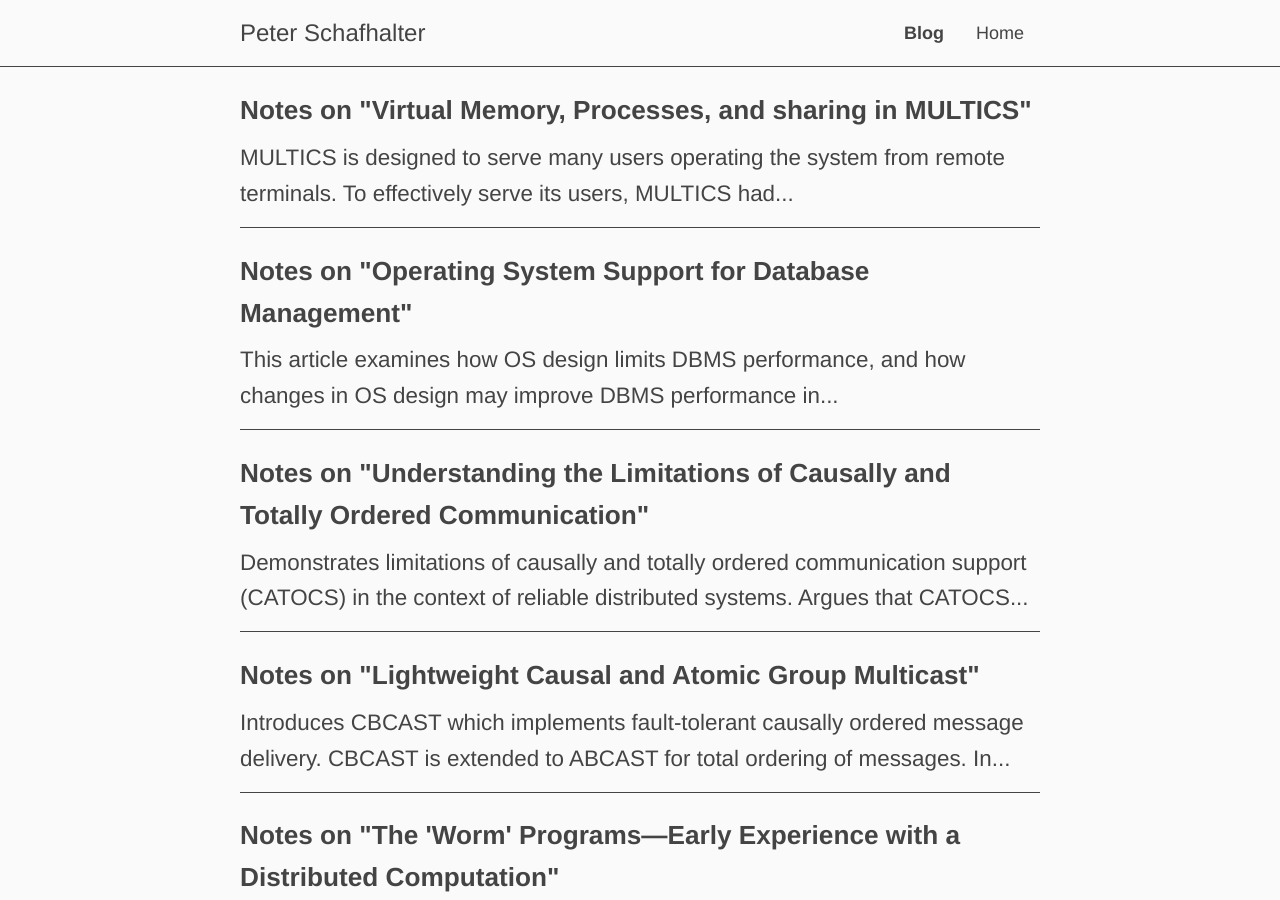
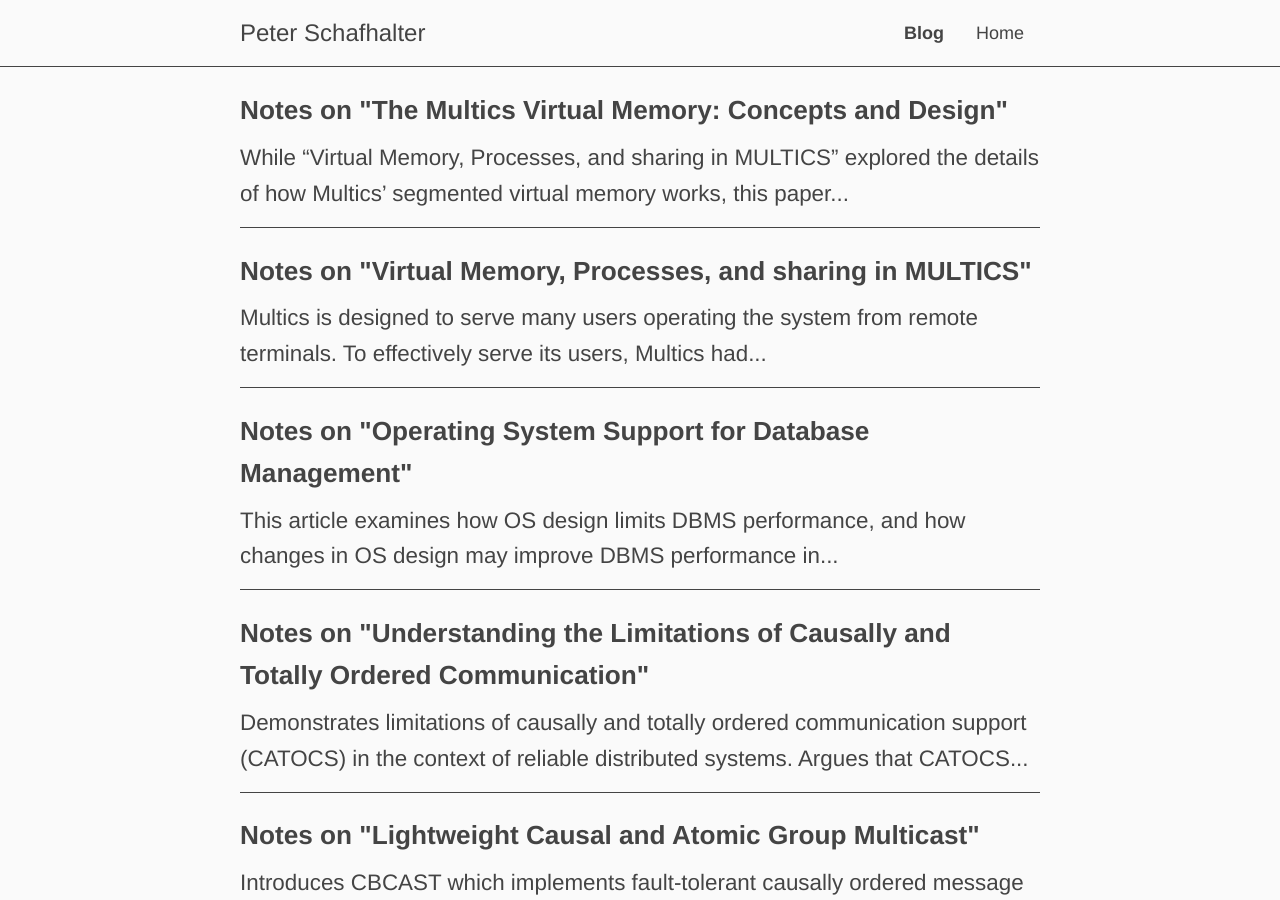
Before and after one commit to pschafhalter/pschafhalter.github.io, a Jekyll site: the page built from blog.html, in a window 1280 px wide and 900 px high. Built offline with Jekyll 4.4.1, drawn with Linux system fonts in a browser that asks for light colours; some of the changed lines change nothing that is shown.

Commit message:
More Multics virtual memory notes

````diff
--- a/_posts/os_prelim/virtual_memory/2020-08-03-vm-processes-and-sharing-in-multics.md
+++ b/_posts/os_prelim/virtual_memory/2020-08-03-vm-processes-and-sharing-in-multics.md
@@ -11,8 +11,8 @@ year: 1968
 venue: ACM
 ---
 
-MULTICS is designed to serve many users operating the system from remote terminals.
-To effectively serve its users, MULTICS had 3 main goals:
+Multics is designed to serve many users operating the system from remote terminals.
+To effectively serve its users, Multics had 3 main goals:
 
 1. Provide a large machine-independent virtual memory to simplify information transfer and make programs independent of the types of storage devices available.
 2. Programming generality such as calling other procedures by symbolic name without knowledge of storage devices available.
@@ -28,7 +28,7 @@ Procedure segments that are nonself-modifying are considered *pure procedures*.
 Segments replace files; the *directory structure* associates at least one symbolic name with each segment.
 Symbolic names are invariant over all processes.
 
-![Virtual memory in a MUTLICS process.](/assets/pictures/posts/os_prelim/multics_directory_vm.png)
+![Virtual memory in a Multics process.](/assets/pictures/posts/os_prelim/multics_directory_vm.png)
 
 ### Addressing
 
@@ -49,7 +49,7 @@ void* data_address = desired_segment_address + word_number;
 
 ![Addressing by generalized address.](/assets/pictures/posts/os_prelim/multics_addressing.png)
 
-MULTICS supports *paging* for segments by providing the illusion of contiguous memory even if a segment consists of noncontiguous blocks of memory.
+Multics supports *paging* for segments by providing the illusion of contiguous memory even if a segment consists of noncontiguous blocks of memory.
 Paging is desirable for large segments and is implemented via page tables stored in RAM.
 
 ### Intersegment Linking and Addressing
@@ -61,7 +61,7 @@ Proper intersegment addressing has the following properties:
 2. A process must be able to call a routine simply by invoking its symbolic name. As a consequence, invoked subroutines must be able to provide space for its data, reference any needed data object, and call on further routines that may be unknown to the caller.
 3. Segments of procedure must be invariant to the recompilation of other segments. This means that identifiers for addresses inside segments that change on recompilation must not appear in the content of any other segment.
 
-Due to (1), MULTICS provides a mechanism for making a segment *known* to a process (i.e. assigning a segment number upon the first use of a segment's symbolic name).
+Due to (1), Multics provides a mechanism for making a segment *known* to a process (i.e. assigning a segment number upon the first use of a segment's symbolic name).
 This requires linking as the the system cannot safely assign a unique segment number to shared segments, and looking up a segment by symbolic name is expensive.
 Thus, each procedure has an associated linkage section.
 Upon the first lookup of a symbolic name, the application traps and the system finds and sets the link data to the symbolic name's generalized address.
@@ -86,5 +86,5 @@ Calling and returning from procedures follows a fairly standard [calling convent
 Introduces segmented virtual memory, and explains a scheme to allow sharing data and procedures.
 Eliminates the need for a file system, allowing a uniform, simple way to access memory.
 Reliance on resizable segments as opposed to pages may allow for more efficient memory utilization.
-While segmentation and paging are complimentary in MULTICS, ultimately modern systems use paged virtual memory.
+While segmentation and paging are complimentary in Multics, ultimately modern systems use paged virtual memory.
 This is likely due to performance overhead of paging and hardware support for virtual memory.
--- /dev/null
+++ b/_posts/os_prelim/virtual_memory/2020-08-04-mutics-virtual-memory-concepts-and-designs.md
@@ -0,0 +1,70 @@
+---
+title: "Notes on \"The Multics Virtual Memory: Concepts and Design\""
+layout: post_prelim
+categories:
+    - OS Prelim
+    - Virtual Memory
+paper_authors:
+    - André Bensoussan
+    - Robert C. Daley
+year: 1972
+venue: ACM
+---
+
+While ["Virtual Memory, Processes, and sharing in MULTICS"]({% post_url 2020-08-03-vm-processes-and-sharing-in-multics %})
+explored the details of how Multics' segmented virtual memory works, this paper focuses on how users interact with segments and how Multics implements virtual memory using the Supervisor.
+The paper motivates Multics' approach to segmented memory by comparing against several other systems:
+
+- [CTSS](https://en.wikipedia.org/wiki/Compatible_Time-Sharing_System)
+  - Use of files requires an extra copy into a buffer whereas Multics operates on files directly.
+  - File system checks whether user can access a file.
+- Nonsegmented systems
+  - Difficult to share memory among processes without giving ownership of shared memory to the kernel.
+  - Not great because shared compilers must live in kernel space.
+- Segmented systems
+  - Issues when the number of files referenced by a program exceeds the number of segment descriptors available.
+  - Multics provides a "sufficiently large" amount of segment descriptors.
+  - Multics users operate on segments instead of files.
+
+## Virtual Memory
+
+Multics users access segments with a (symbolic name, index) pair where index corresponds to the number of words to index into the segment.
+Upon first reference to a segment, the Multics dynamic linker maps the (symbolic name, offset) pair to a generalized address (segment number, index).
+This seems to be stored in a table.
+First reference is relatively expensive as Multics must search for the symbolic name.
+
+Upon accessing and address, Multics checks a user's authorization with the following algorithm (page faults omitted for brevity):
+
+```python
+if descriptor.length() < segment_number:
+    raise FAULT
+segment_descriptor = descriptor[segment_number]
+if segment_descriptor.missing_segment():
+    raise MISSING_SEGMENT_FAULT
+if segment_descriptor.segment_length() < index:
+    raise FAULT
+if segment_descriptor.access_rights_incompatible():
+    raise FAULT
+return lookup(segment_descriptor.absolute_core_address + index)
+```
+
+Note that each process has an associated descriptor segment whose location is stored in a register.
+The descriptor segment stores metadata on other segments accessed by the program.
+
+## Paging and Supervisor
+
+Segments are implemented on top of demand paging.
+Segments may span multiple pages which are loaded into memory upon a page fault.
+Multics maintains a used list and a free list of page tables.
+If possible, the Supervisor tries to allocated a page from the free list.
+If the length of the free list is smaller than some minimum value, used pages are swapped to secondary storage and added to the free list via an LRU eviction policy.
+
+The active segment table is part of the core memory is reserved for recording attributes needed by the page fault handler (e.g. segment map and segment length).
+Segments are made active when they are inserted into the active segment table, and can be deactivated as well.
+The paper describes the bookkeeping Multics performs so that the Supervisor runs correctly.
+
+In addition, the supervisor performs operations on segment attributes, maps path names into segment numbers, and performs segment fault handling.
+
+## More on Multics
+
+[Multicians.org](https://multicians.org/) is a well-maintained resource documenting Multics from a technical and historical perspective.
````
